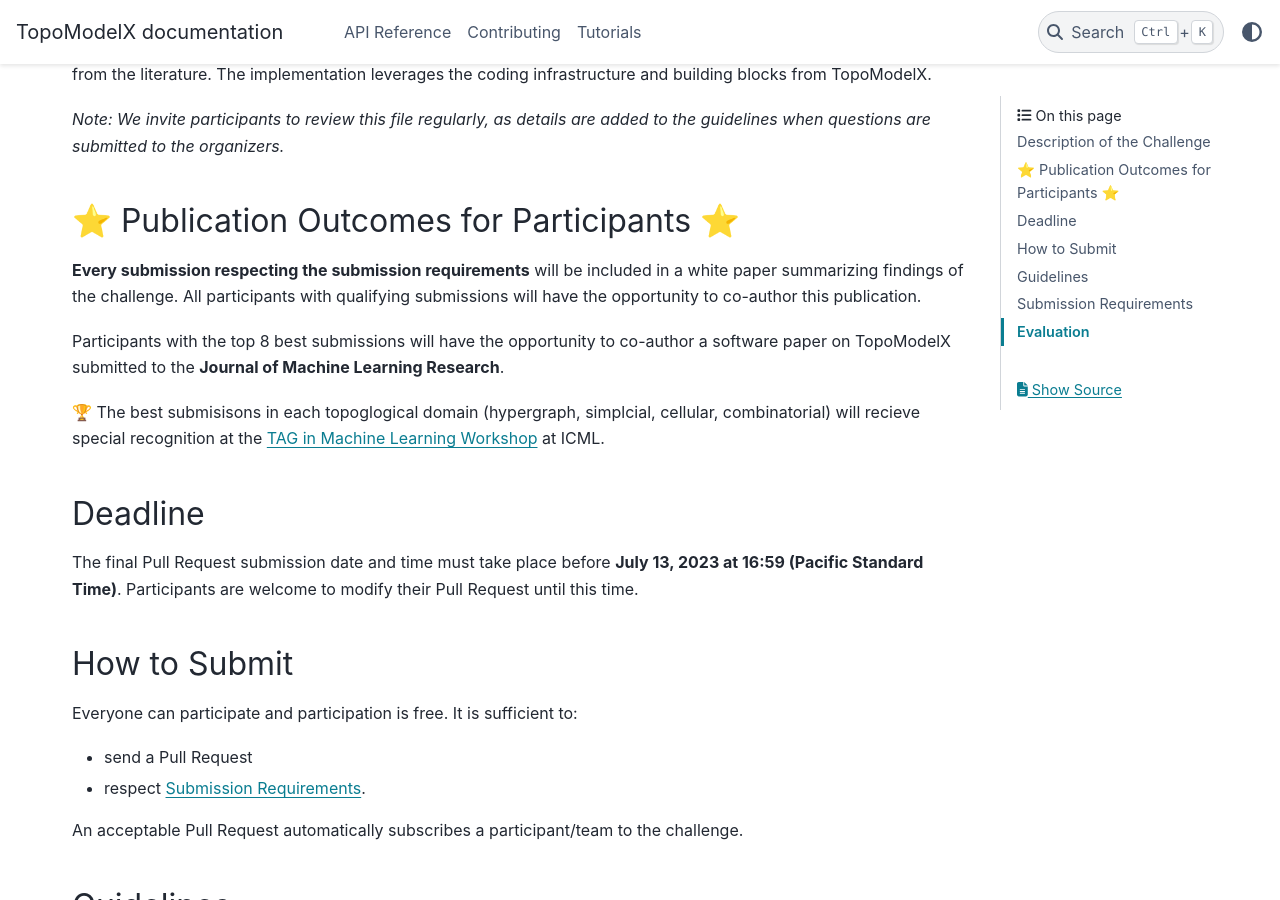
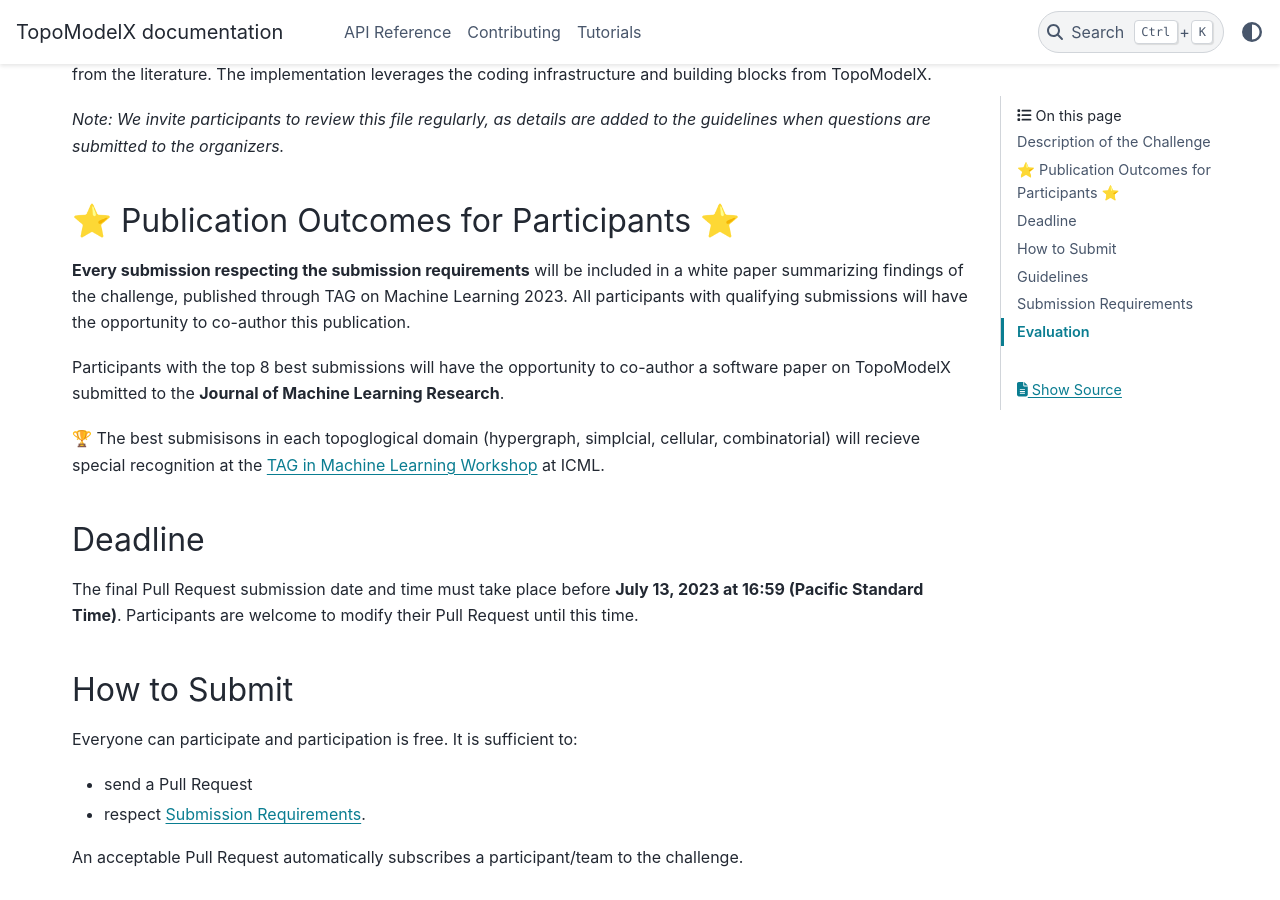
Before and after one commit to pyt-team/TopoModelX, a Sphinx documentation site: the page built from docs/challenge/index.rst, in a window 1280 px wide and 900 px high, scrolled down 566 px. Built offline with Sphinx 7.4.7 and the PyData theme 0.15.4, drawn with Linux system fonts in a browser that asks for light colours.

Commit message:
Update index.rst

```diff
--- a/docs/challenge/index.rst
+++ b/docs/challenge/index.rst
@@ -16,7 +16,7 @@ Implementations are built using  `TopoModelX <https://github.com/pyt-team/TopoMo
 
 ⭐️ Publication Outcomes for Participants ⭐️
 -------------
-**Every submission respecting the submission requirements** will be included in a white paper summarizing findings of the challenge. All participants with qualifying submissions will have the opportunity to co-author this publication.
+**Every submission respecting the submission requirements** will be included in a white paper summarizing findings of the challenge, published through TAG on Machine Learning 2023. All participants with qualifying submissions will have the opportunity to co-author this publication.
 
 Participants with the top 8 best submissions will have the opportunity to co-author a software paper on TopoModelX submitted to the **Journal of Machine Learning Research**.
 
```
